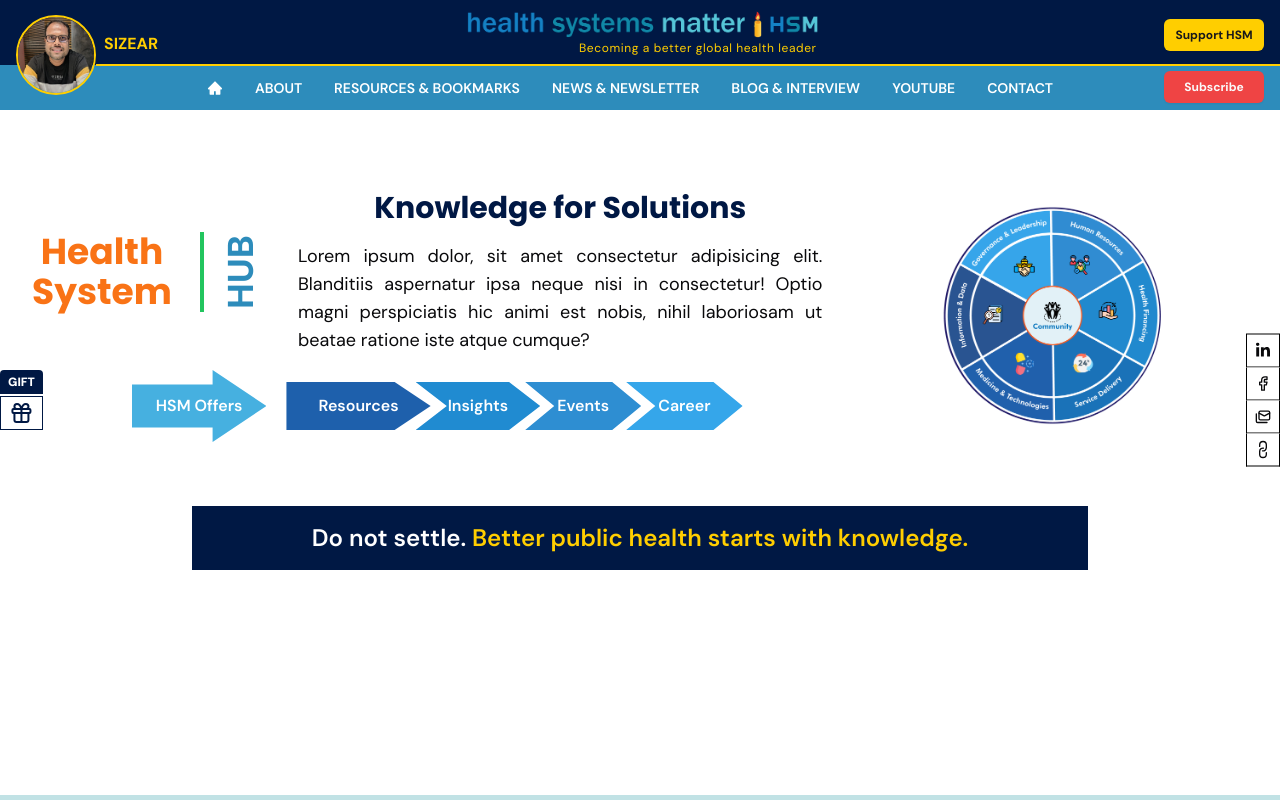
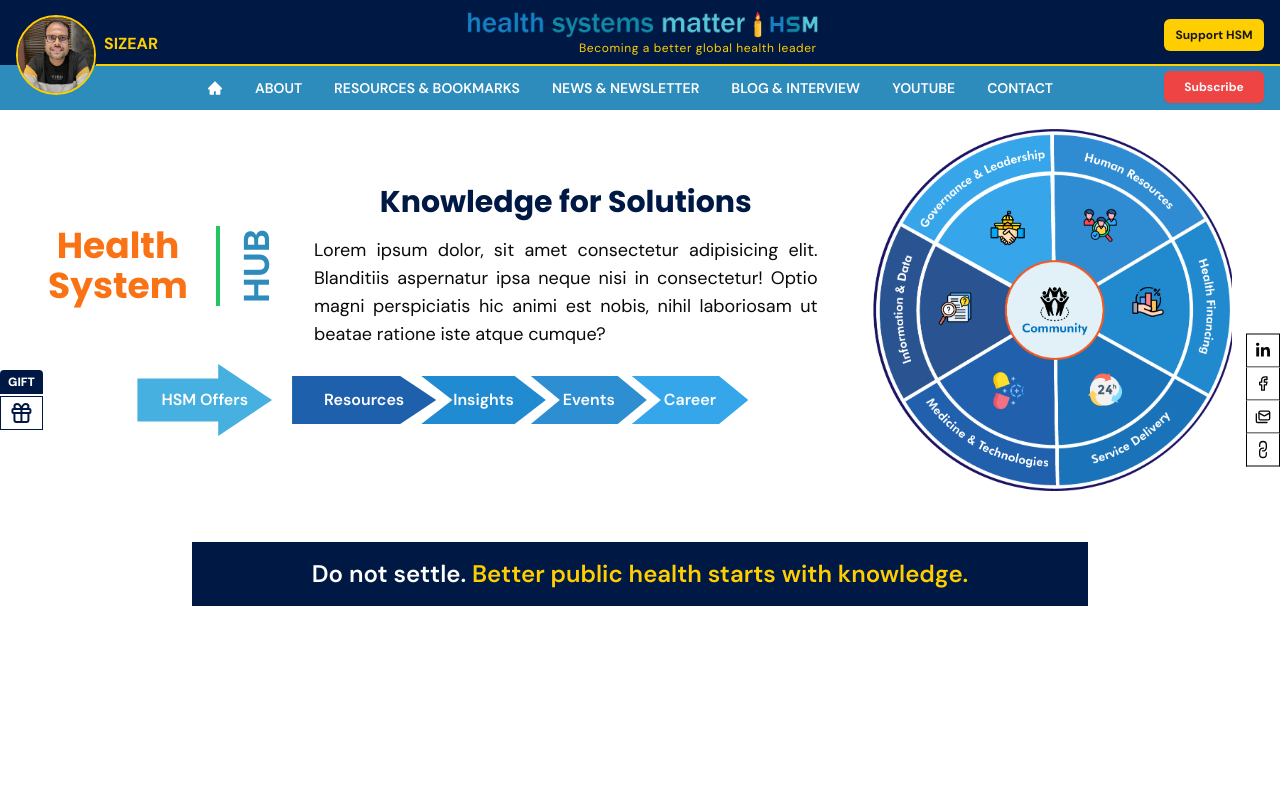
Before and after one commit to mehrabhossain1/hsm, a Next.js app: page / in a window 1280 px wide. Shown: the top 800 px of the page. Built offline with nearby package versions, Linux system fonts and the light colour scheme.

Commit message:
updated: Hero section

```diff
--- a/components/Homepage/HeroSection/HeroSection.tsx
+++ b/components/Homepage/HeroSection/HeroSection.tsx
@@ -49,8 +49,8 @@ const HeroSection = () => {
     //   </div>
     // </div>
 
-    <div className="max-w-screen-xl mx-auto py-20 px-8 min-h-[calc(100vh-115px)]">
-      <div className="flex items-center">
+    <div className="max-w-screen-2xl mx-auto px-8 min-h-[calc(100vh-115px)] mb-10">
+      <div className="flex items-center h-[400px] px-4">
         <div className="w-[65%]">
           <div className="flex items-center">
             <h2 className="text-4xl font-bold text-center mr-7 text-orange-500">
@@ -96,7 +96,7 @@ const HeroSection = () => {
         </div>
       </div>
 
-      <div className="bg-[#001844] mt-16 text-white text-center font-semibold  text-2xl py-4  max-w-4xl mx-auto">
+      <div className="bg-[#001844] mt-8 text-white text-center font-semibold  text-2xl py-4  max-w-4xl mx-auto">
         Do not settle.{" "}
         <span className="text-[#FFCE00]">
           Better public health starts with knowledge.
```
